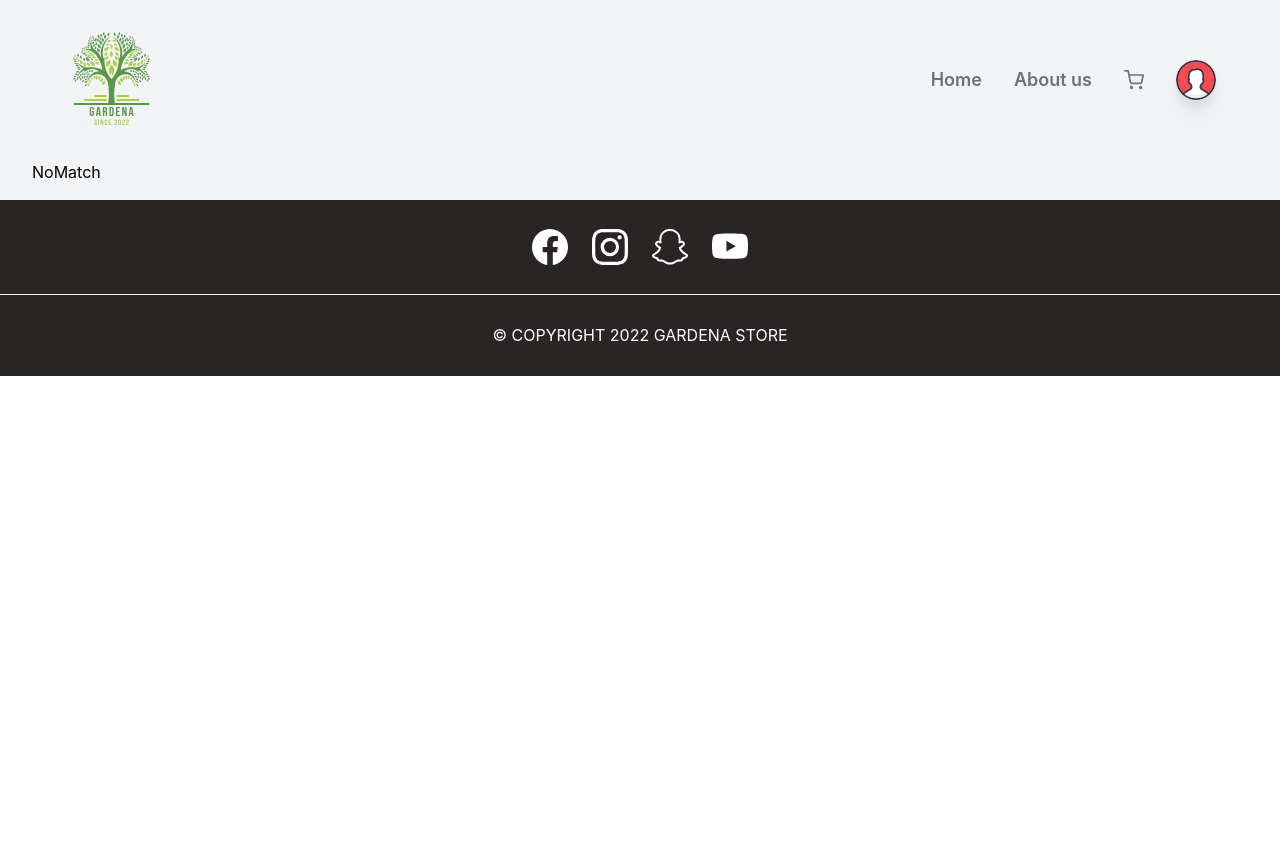
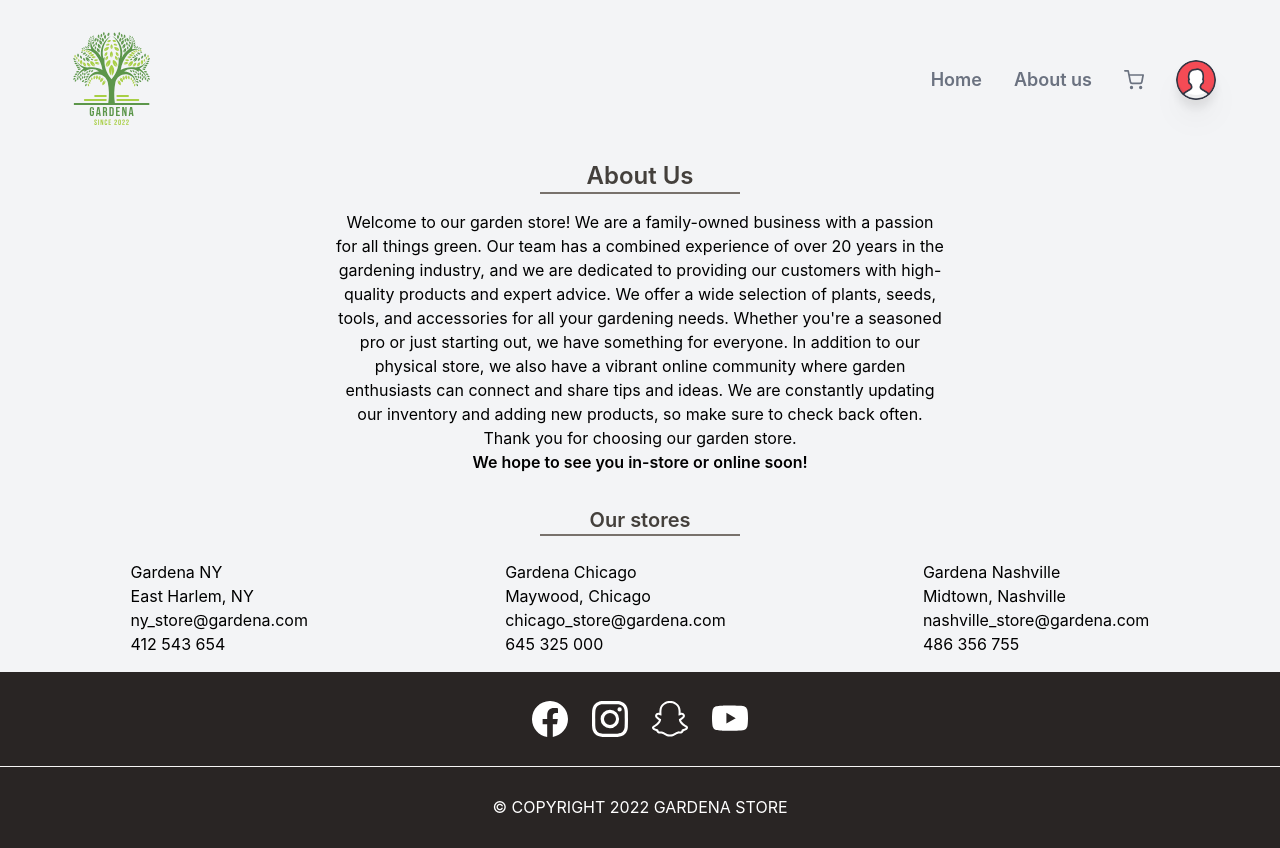
Before and after one commit to kubasn/garden-store, a React (Create React App) app in the folder frontend/: page /aboutUs in a window 1280 px wide. Before the commit the page ends 800 px from the top, so only its background shows below. Built offline with nearby package versions, Linux system fonts and the light colour scheme; no server answers; the database is empty.

Commit message:
27.12 add aboutus page & code clean up

```diff
--- a/frontend/src/App.tsx
+++ b/frontend/src/App.tsx
@@ -11,13 +11,13 @@ import Footer from "./components/Footer";
 import Checkout from "./components/Checkout";
 import NoMatch from "./components/NoMatch";
 import ProtectedRoute from "./components/ProtectedRoute";
+import AboutUs from "./components/AboutUs";
 
 function App() {
   const dispatch = useDispatch();
 
   const fetchData = async () => {
     await getItems().then((data) => {
-      console.log(data);
       dispatch({
         type: actionType.SET_ITEMS,
         payload: {
@@ -34,6 +34,7 @@ function App() {
   const Components = (
     <Routes>
       <Route path="/createItem" element={<CreateItem />} />
+      <Route path="aboutUs" element={<AboutUs />} />
       <Route
         path="/wishlist"
         element={
--- /dev/null
+++ b/frontend/src/components/AboutUs.tsx
@@ -0,0 +1,71 @@
+import React from "react";
+
+const stores = [
+  {
+    name: "Gardena NY",
+    location: "East Harlem, NY",
+    tel: "412 543 654",
+    email: "ny_store@gardena.com",
+  },
+  {
+    name: "Gardena Chicago",
+    location: "Maywood, Chicago",
+    tel: "645 325 000",
+    email: "chicago_store@gardena.com",
+  },
+  {
+    name: "Gardena Nashville",
+    location: "Midtown, Nashville",
+    tel: "486 356 755",
+    email: "nashville_store@gardena.com",
+  },
+];
+
+const AboutUs = () => {
+  return (
+    <div className="h-full min-h-[calc(100vh-22rem)]">
+      <div>
+        <div className="flex flex-col  items-center capitalize">
+          <h1 className="text-stone-700 text-2xl font-semibold">About us</h1>
+          <div className="bg-stone-500 h-[2px] w-4/5 md:w-[200px] "></div>
+        </div>
+
+        <p className="w-4/5 md:w-1/2 text-center mx-auto mt-4">
+          Welcome to our garden store! We are a family-owned business with a
+          passion for all things green. Our team has a combined experience of
+          over 20 years in the gardening industry, and we are dedicated to
+          providing our customers with high-quality products and expert advice.
+          We offer a wide selection of plants, seeds, tools, and accessories for
+          all your gardening needs. Whether you're a seasoned pro or just
+          starting out, we have something for everyone. In addition to our
+          physical store, we also have a vibrant online community where garden
+          enthusiasts can connect and share tips and ideas. We are constantly
+          updating our inventory and adding new products, so make sure to check
+          back often. Thank you for choosing our garden store.{" "}
+          <span className="inline-block font-semibold">
+            {" "}
+            We hope to see you in-store or online soon!{" "}
+          </span>
+        </p>
+      </div>
+      <div className="mt-8">
+        <div className="flex flex-col items-center text-stone-700">
+          <h2 className="text-stone-700 text-xl font-semibold">Our stores</h2>
+          <div className="h-[2px] w-4/5 md:w-[200px] bg-stone-500 "></div>
+        </div>
+        <div className="flex justify-around mt-6 ">
+          {stores.map((store) => (
+            <div>
+              <p>{store.name}</p>
+              <p>{store.location}</p>
+              <p>{store.email}</p>
+              <p>{store.tel}</p>
+            </div>
+          ))}
+        </div>
+      </div>
+    </div>
+  );
+};
+
+export default AboutUs;
--- a/frontend/src/components/CartItem.tsx
+++ b/frontend/src/components/CartItem.tsx
@@ -45,7 +45,6 @@ const CartItem: React.FC<CartItemProps> = ({
         imageUrl,
         title,
         price,
-        qty,
       };
       let listToSave;
       //if there is not item with the same id
@@ -53,7 +52,6 @@ const CartItem: React.FC<CartItemProps> = ({
         local !== null &&
         !local.wishItems.some((item: any) => item.id == id)
       ) {
-        console.log(...local.wishItems);
         listToSave = {
           userId: user.uid,
           wishItems: [...local.wishItems, wishItem],
@@ -70,7 +68,6 @@ const CartItem: React.FC<CartItemProps> = ({
         local !== null &&
         local.wishItems.some((item: any) => item.id == id)
       ) {
-        console.log("rll");
         const updatedArray = local.wishItems.filter(
           (item: any) => item.id !== id
         );
--- a/frontend/src/components/Checkout.tsx
+++ b/frontend/src/components/Checkout.tsx
@@ -57,7 +57,6 @@ const Checkout = () => {
       subtotal: reduce(),
       orderItems: JSON.stringify(orderItems),
     };
-    console.log(orderDetails);
 
     try {
       localStorage.removeItem("cart");
--- a/frontend/src/components/CreateItem.tsx
+++ b/frontend/src/components/CreateItem.tsx
@@ -39,11 +39,9 @@ const CreateItem = () => {
     category: "",
     image: "",
   });
-  console.log(item);
 
   const fetchData = async () => {
     await getItems().then((data) => {
-      console.log(data);
       dispatch({
         type: actionType.SET_ITEMS,
         payload: data,
@@ -56,7 +54,6 @@ const CreateItem = () => {
     type: string
   ) => {
     setItem({ ...item, [type]: e.target.value });
-    console.log(item);
   };
 
   const uploadImage = (e: ChangeEvent<HTMLInputElement>) => {
@@ -71,7 +68,6 @@ const CreateItem = () => {
           (snapshot.bytesTransferred / snapshot.totalBytes) * 100;
       },
       (error) => {
-        console.log(error);
         setMsg("Error while uploading, try again!");
         setFields(true);
         setAlert("danger");
@@ -85,7 +81,6 @@ const CreateItem = () => {
       () => {
         getDownloadURL(uploadTask.snapshot.ref).then((downloadURL) => {
           setItem({ ...item, image: downloadURL });
-          console.log("ello");
           setLoading(false);
           setFields(true);
           setMsg("Image uploaded");
@@ -124,7 +119,6 @@ const CreateItem = () => {
         !item.image ||
         !item.price
       ) {
-        console.log(item);
         setFields(true);
         setMsg("Fields cannot be empty");
         setAlert("danger");
--- a/frontend/src/components/Header.tsx
+++ b/frontend/src/components/Header.tsx
@@ -24,7 +24,6 @@ const Header: React.FC = () => {
   const auth = getAuth(app);
   const provider = new GoogleAuthProvider();
   const dispatch = useDispatch();
-  console.log(user);
   //to fix !!!
   const logout = () => {
     setShowMenu(false);
@@ -37,7 +36,6 @@ const Header: React.FC = () => {
   };
 
   const showCart = () => {
-    console.log({ ...cart, show: !cart.show });
     dispatch({
       type: actionType.SET_CART_SHOW,
       payload: { ...cart, show: !cart.show },
@@ -55,7 +53,6 @@ const Header: React.FC = () => {
       const {
         user: { refreshToken, providerData },
       } = await signInWithPopup(auth, provider);
-      console.log(providerData);
       dispatch({
         type: actionType.SET_USER,
         payload: { user: providerData[0] },
@@ -94,9 +91,11 @@ const Header: React.FC = () => {
                 Home
               </li>
             </Link>
-            <li className="text-lg cursor-pointer hover:text-gray-900 ease-in-out transition-all">
-              About us
-            </li>
+            <Link to="/aboutUs">
+              <li className="text-lg cursor-pointer hover:text-gray-900 ease-in-out transition-all">
+                About us
+              </li>
+            </Link>
           </motion.ul>
           <div className="relative flex items-center">
             <FiShoppingCart
--- a/frontend/src/components/Item.tsx
+++ b/frontend/src/components/Item.tsx
@@ -5,6 +5,7 @@ import { IoMdPricetags } from "react-icons/io";
 import { useDispatch } from "react-redux";
 import { useTypedSelector } from "../hooks/use-typed-selector";
 import { actionType } from "../state/actionType";
+import { AiFillHeart, AiOutlineHeart } from "react-icons/ai";
 
 interface ItemProps {
   id: number;
@@ -25,7 +26,9 @@ const Item: React.FC<ItemProps> = ({
 }) => {
   const dispatch = useDispatch();
   const cart = useTypedSelector((state) => state.cart);
+  const user = useTypedSelector((state) => state.user);
   const [items, setItems] = useState<any>([]);
+  const [whishlist, setWhishlist] = useState<boolean>(false);
   let newItems = JSON.parse(JSON.stringify(cart.items));
 
   const addToCart = () => {
@@ -44,6 +47,54 @@ const Item: React.FC<ItemProps> = ({
   useEffect(() => {
     addToCart();
   }, [items]);
+
+  const addToWishlist = (e: React.MouseEvent<HTMLElement>) => {
+    e.preventDefault();
+    setWhishlist(!whishlist);
+  };
+
+  useEffect(() => {
+    let local = JSON.parse(localStorage.getItem("wishlist") as string);
+    if (whishlist == true) {
+      let wishItem = {
+        id,
+        imageUrl,
+        title,
+        price,
+      };
+      let listToSave;
+      //if there is not item with the same id
+      if (
+        local !== null &&
+        !local.wishItems.some((item: any) => item.id == id)
+      ) {
+        listToSave = {
+          userId: user.uid,
+          wishItems: [...local.wishItems, wishItem],
+        };
+      } else {
+        listToSave = {
+          userId: user.uid,
+          wishItems: [wishItem],
+        };
+      }
+      localStorage.setItem("wishlist", JSON.stringify(listToSave));
+    } else {
+      if (
+        local !== null &&
+        local.wishItems.some((item: any) => item.id == id)
+      ) {
+        const updatedArray = local.wishItems.filter(
+          (item: any) => item.id !== id
+        );
+        let listToSave = {
+          userId: user.uid,
+          wishItems: updatedArray,
+        };
+        localStorage.setItem("wishlist", JSON.stringify(listToSave));
+      }
+    }
+  }, [whishlist]);
 
   const addItem = () => {
     let flag = 0;
@@ -74,11 +125,11 @@ const Item: React.FC<ItemProps> = ({
   };
 
   return (
-    <div className="w-[80%] h-62 md:h-48  mb-4  md:w-[200px]  md:min-w-[200px]   shadow-md bg-white hover:bg-stone-200 hover:shadow-xl rounded-md relative ">
+    <div className="w-[80%] h-62 md:h-48  mb-7  md:w-[200px]  md:min-w-[200px] group hover:rounded-b-none    shadow-md bg-white hover:bg-stone-200 hover:shadow-xl rounded-md relative ">
       <div className="w-full flex flex-col items-center justify-center gap-y-1 md:gap-y-2 ">
         <img src={imageUrl} alt="item" className=" h-40 md:h-24 " />
         <div className="w-full px-1  ">
-          <div className="flex text-xl items-center w-full flex-col md:gap-y-2">
+          <div className="flex text-xl  w-full flex-col md:gap-y-2">
             <p className="text-normal font-semibold  text-center  text-stone-600 px-2">
               {title}
             </p>
@@ -90,10 +141,24 @@ const Item: React.FC<ItemProps> = ({
         className="hidden md:block absolute top-2 right-2"
       >
         <button
+          onClick={addToWishlist}
+          className="bg-stone-700 hover:bg-stone-900  hover:shadow-xl p-2 text-white rounded-full"
+        >
+          {whishlist ? <AiFillHeart /> : <AiOutlineHeart />}
+        </button>
+      </motion.div>
+      <motion.div
+        whileTap={{ scale: 0.8 }}
+        className="absolute bottom-[0rem] z-[-10] w-full h-6 group-hover:z-10   group-hover:block transition-all group-hover:bottom-[-1.4rem]  duration-[500ms]"
+      >
+        <button
           onClick={addItem}
-          className="bg-stone-700 hover:bg-stone-900  hover:shadow-xl p-3 text-white rounded-full"
+          className=" bg-stone-700 hover:bg-stone-900  hover:shadow-xl h-6 w-full text-white rounded-b-md "
         >
-          <FaShoppingBasket />
+          <div className="flex justify-center gap-2">
+            <FaShoppingBasket className="relative top-1" />
+            <p className=" ">Add to cart</p>
+          </div>
         </button>
       </motion.div>
 
--- a/frontend/src/components/Orders.tsx
+++ b/frontend/src/components/Orders.tsx
@@ -18,11 +18,9 @@ const Orders = () => {
     (async () => {
       newOrders = await getOrdersById(user.uid);
       if (newOrders && newOrders.length > 0) setOrders(newOrders);
-      console.log(newOrders);
     })();
   }, []);
 
-  console.log(orders);
   return (
     <div className="h-full min-h-[calc(100vh-22rem)]">
       <div>
```
